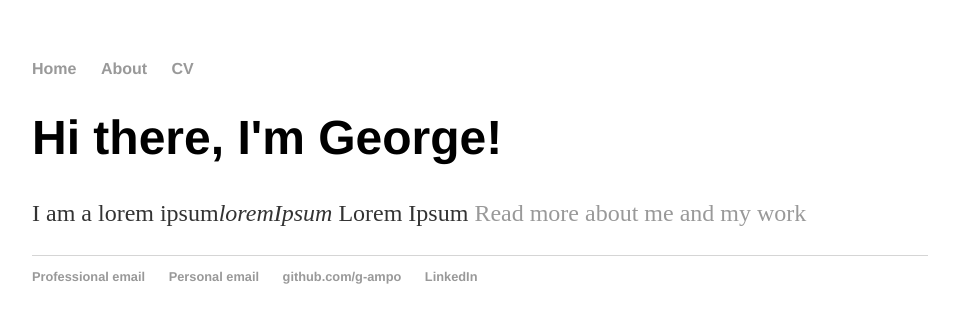
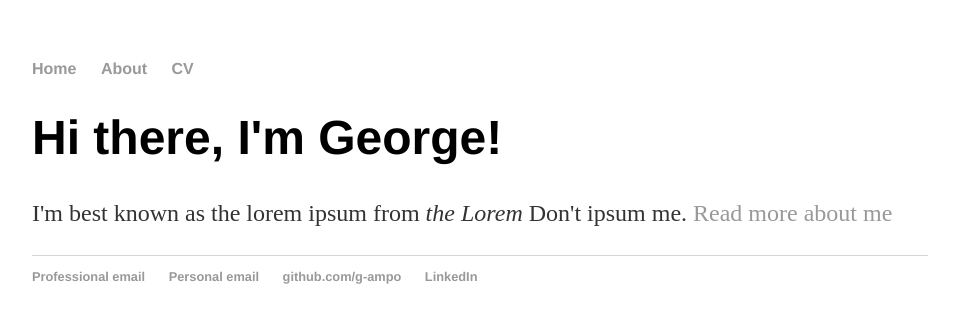
Before and after one commit to g-ampo/g-ampo.github.io, a Jekyll site: the page built from index.html, in a window 1280 px wide. Shown: the top 323 px of the page, without its empty margins (160-1119 px from the left). Built offline with Jekyll 4.4.1, drawn with Linux system fonts in a browser that asks for light colours.

Commit message:
Update index.html

```diff
--- a/index.html
+++ b/index.html
@@ -1,31 +1,8 @@
-<!DOCTYPE html>
-<html>
-	<head>
-		<title>George Amponis</title>
-		<!-- link to main stylesheet -->
-		<link rel="stylesheet" type="text/css" href="/css/main.css">
-	</head>
-	<body>
-		<nav>
-    		<ul>
-        		<li><a href="/">Home</a></li>
-	        	<li><a href="/about">About</a></li>
-        		<li><a href="/cv">CV</a></li>
-    		</ul>
-		</nav>
-		<div class="container">
-    		<div class="blurb">
-        		<h1>Hi there, I'm George!</h1>
-				<p>I am a lorem ipsum<em>loremIpsum</em> Lorem Ipsum <a href="/about">Read more about me and my work</a></p>
-    		</div><!-- /.blurb -->
-		</div><!-- /.container -->
-		<footer>
-    		<ul>
-        		<li><a href="mailto:gamponis@k3y.bg">Professional email</a></li>
-            		<li><a href="mailto:g.amponis@outlook.com">Personal email</a></li>
-        		<li><a href="https://github.com/g-ampo">github.com/g-ampo</a></li>
-          		<li><a href="https://www.linkedin.com/in/georgios-a/">LinkedIn</a></li>
-		</ul>
-		</footer>
-	</body>
-</html>
+---
+layout: default
+title: George Amponis
+---
+<div class="blurb">
+	<h1>Hi there, I'm George!</h1>
+	<p>I'm best known as the lorem ipsum from <em>the Lorem</em> Don't ipsum me. <a href="/about">Read more about me</a></p>
+</div><!-- /.blurb -->
```
